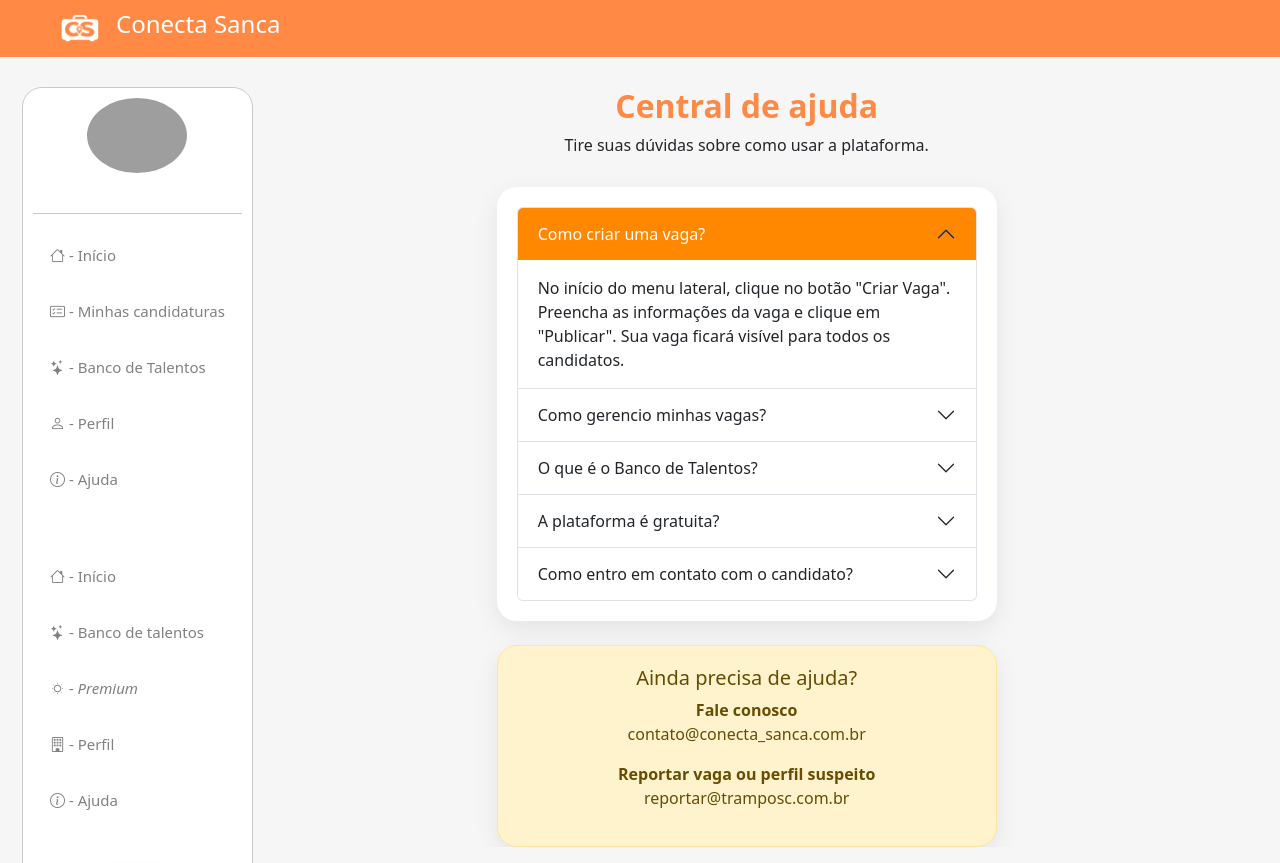
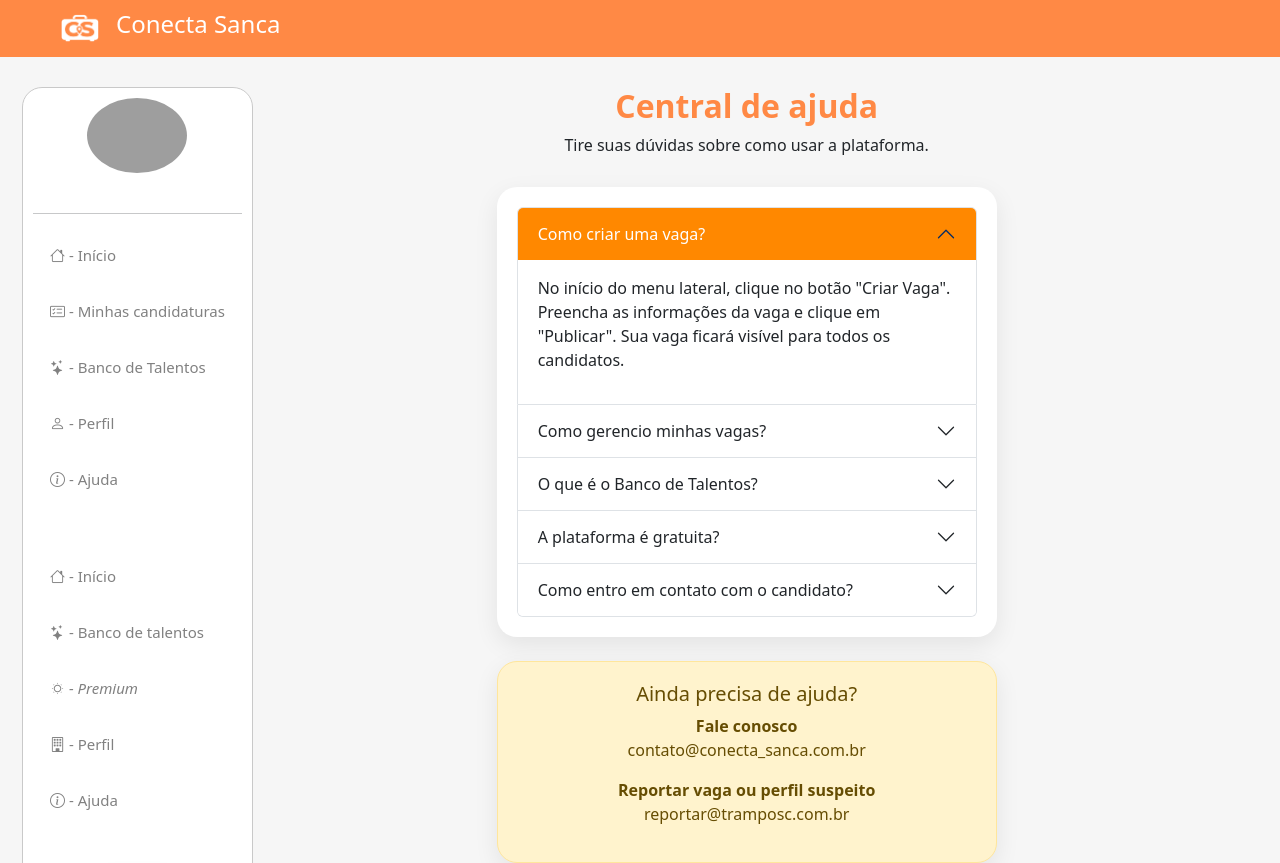
Before and after one commit to GustavoDonofre/pi-vagas, a Next.js app: page /main/ajuda_empresa in a window 1280 px wide. Both pictures are taken after a click on the button "Como criar uma vaga?". Built offline with nearby package versions, Linux system fonts and the light colour scheme; grey boxes are pictures that could not be loaded.

Commit message:
mais ajustes para deploy

```diff
--- a/app/main/ajuda_candidato/page.js
+++ b/app/main/ajuda_candidato/page.js
@@ -4,8 +4,8 @@ import './ajuda_candidato.css'
 
 function AjudaCandidato() {
 
-    //if(typeof window === "undefined") return null
     useEffect(() => {
+        if (typeof window === "undefined") return;
         async function loadBootstrap() {
             const bootstrap = await import("bootstrap/dist/js/bootstrap.bundle.min.js");
 
--- a/app/main/ajuda_empresa/page.js
+++ b/app/main/ajuda_empresa/page.js
@@ -5,8 +5,8 @@ import "./ajuda_emp.css"
 
 export default function AjudaEmpresa() {
 
-    // if (typeof window === "undefined") return null
     useEffect(() => {
+        if (typeof window === "undefined") return null;
         async function loadBootstrap() {
             const bootstrap = await import("bootstrap/dist/js/bootstrap.bundle.min.js");
 
@@ -36,7 +36,7 @@ export default function AjudaEmpresa() {
                     </h2>
                     <div id="collapseOne" className="accordion-collapse collapse" data-bs-parent="#accordionExample">
                         <div className="accordion-body">
-                            No início do menu lateral, clique no botão "Criar Vaga". Preencha as informações da vaga e clique em "Publicar". Sua vaga ficará visível para todos os candidatos.
+                            <p>No início do menu lateral, clique no botão "Criar Vaga". Preencha as informações da vaga e clique em "Publicar". Sua vaga ficará visível para todos os candidatos.</p>
                         </div>
                     </div>
                 </div>
```
